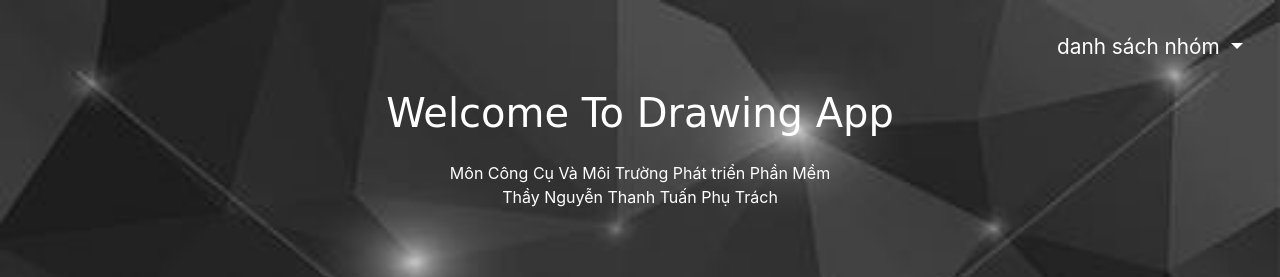
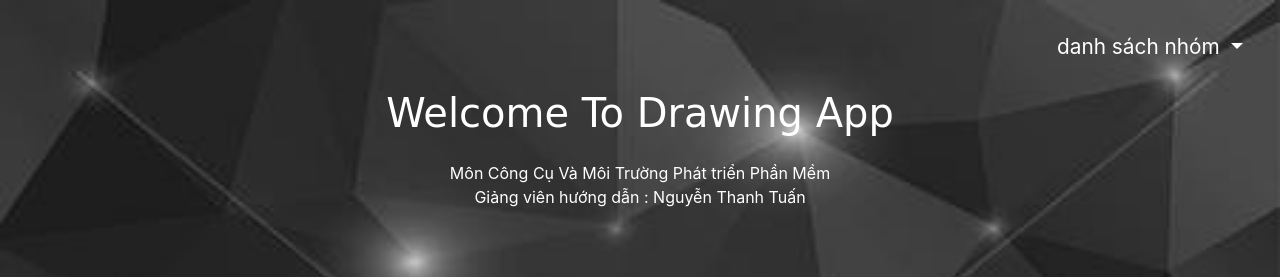
Before and after one commit to levantinh123/drawing-app, a plain HTML site: page index.html in a window 1280 px wide. Shown: the top 277 px of the page. Drawn offline with nearby package versions, Linux system fonts and the light colour scheme.

Commit message:
update html

```diff
--- a/index.html
+++ b/index.html
@@ -80,7 +80,7 @@
 						<p class="d-flex justify-content-center">
 							Môn Công Cụ Và Môi Trường Phát triển Phần Mềm
 							<br />
-							Thầy Nguyễn Thanh Tuấn Phụ Trách
+							Giảng viên hướng dẫn : Nguyễn Thanh Tuấn
 						</p>
 
 					</div>
```
